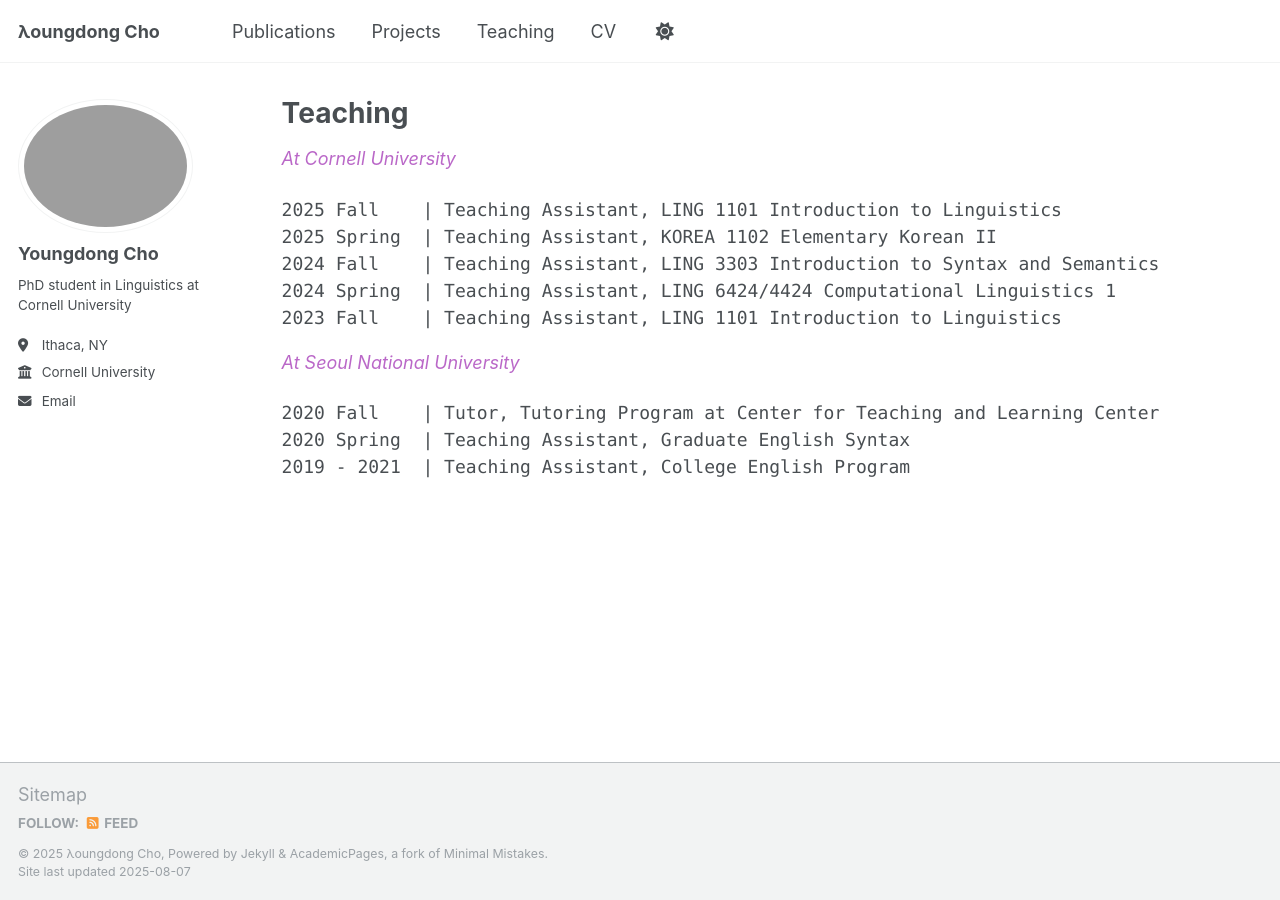
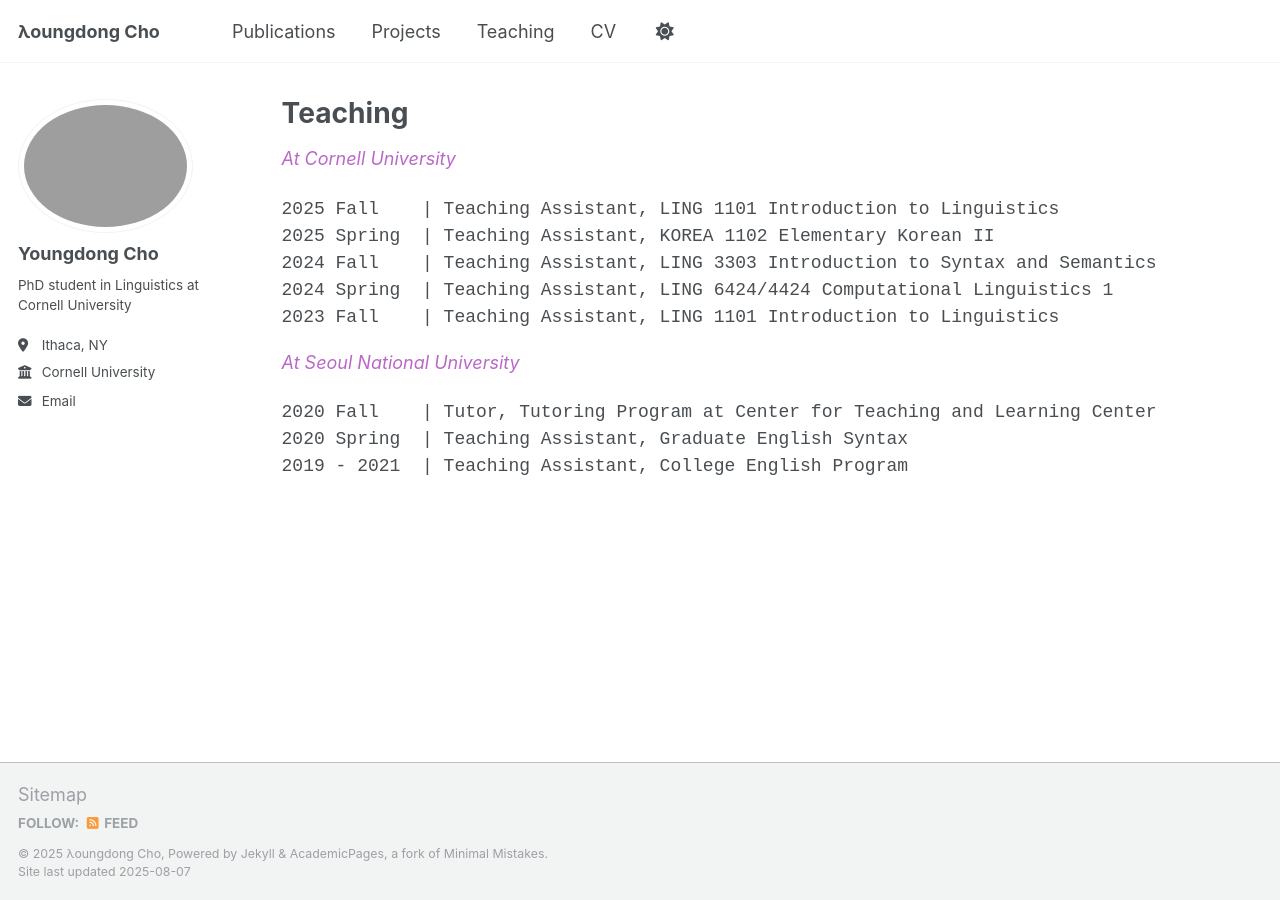
Before and after one commit to youngdongcho-ling/youngdongcho-ling.github.io, a Jekyll site: the page built from _pages/teaching.md, in a window 1280 px wide. Built offline with Jekyll 4.4.1, drawn with Linux system fonts in a browser that asks for light colours; a script that is not in the unit is left out.

Commit message:
Update teaching.md

```diff
--- a/_pages/teaching.md
+++ b/_pages/teaching.md
@@ -5,7 +5,7 @@ permalink: /teaching/
 author_profile: true
 ---
 <span style="color: #BA68C8;"><em>At Cornell University</em></span>
-<pre>
+<pre style="font-family: monospace; font-size: 1em; margin-top: 0.5em;">
 2025 Fall    | Teaching Assistant, LING 1101 Introduction to Linguistics
 2025 Spring  | Teaching Assistant, KOREA 1102 Elementary Korean II
 2024 Fall    | Teaching Assistant, LING 3303 Introduction to Syntax and Semantics
@@ -14,7 +14,7 @@ author_profile: true
 </pre>
 
 <span style="color: #BA68C8;"><em>At Seoul National University</em></span>
-<pre>
+<pre style="font-family: monospace; font-size: 1em; margin-top: 0.5em;">
 2020 Fall    | Tutor, Tutoring Program at Center for Teaching and Learning Center
 2020 Spring  | Teaching Assistant, Graduate English Syntax
 2019 - 2021  | Teaching Assistant, College English Program
```
